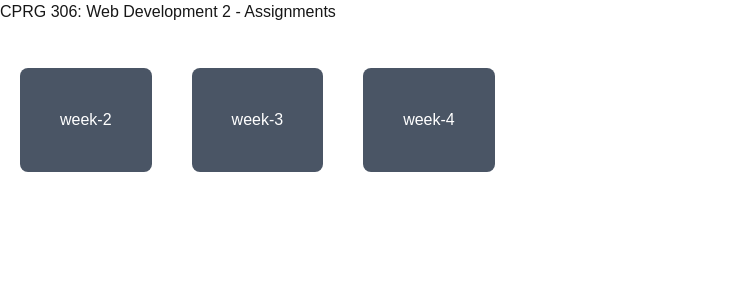
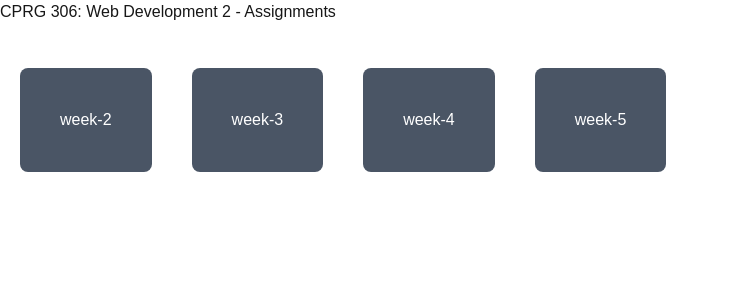
Before and after one commit to samirkarki-1234567890/cprg306-assignments, a Next.js app: page / in a window 1280 px wide. Shown: the top 300 px of the page, without its empty margins (0-729 px from the left). Built offline with nearby package versions, Linux system fonts and the light colour scheme.

Commit message:
added week-5 folder

```diff
--- a/app/page.tsx
+++ b/app/page.tsx
@@ -12,6 +12,9 @@ export default function Home() {
         <Link href="/week-4">
         <button className="p-10 m-5 bg-gray-600 text-white rounded-lg" type="button">week-4</button>
         </Link>
+        <Link href="/week-5">
+        <button className="p-10 m-5 bg-gray-600 text-white rounded-lg" type="button">week-5</button>
+        </Link>
     </main>
   );
 }
--- a/package.json
+++ b/package.json
@@ -9,7 +9,7 @@
     "lint": "eslint"
   },
   "dependencies": {
-    "next": "16.1.4",
+    "next": "^16.1.6",
     "react": "19.2.3",
     "react-dom": "19.2.3"
   },
```
Also changed, not shown: 1 other file (tests, documents, lock files or other folders).
